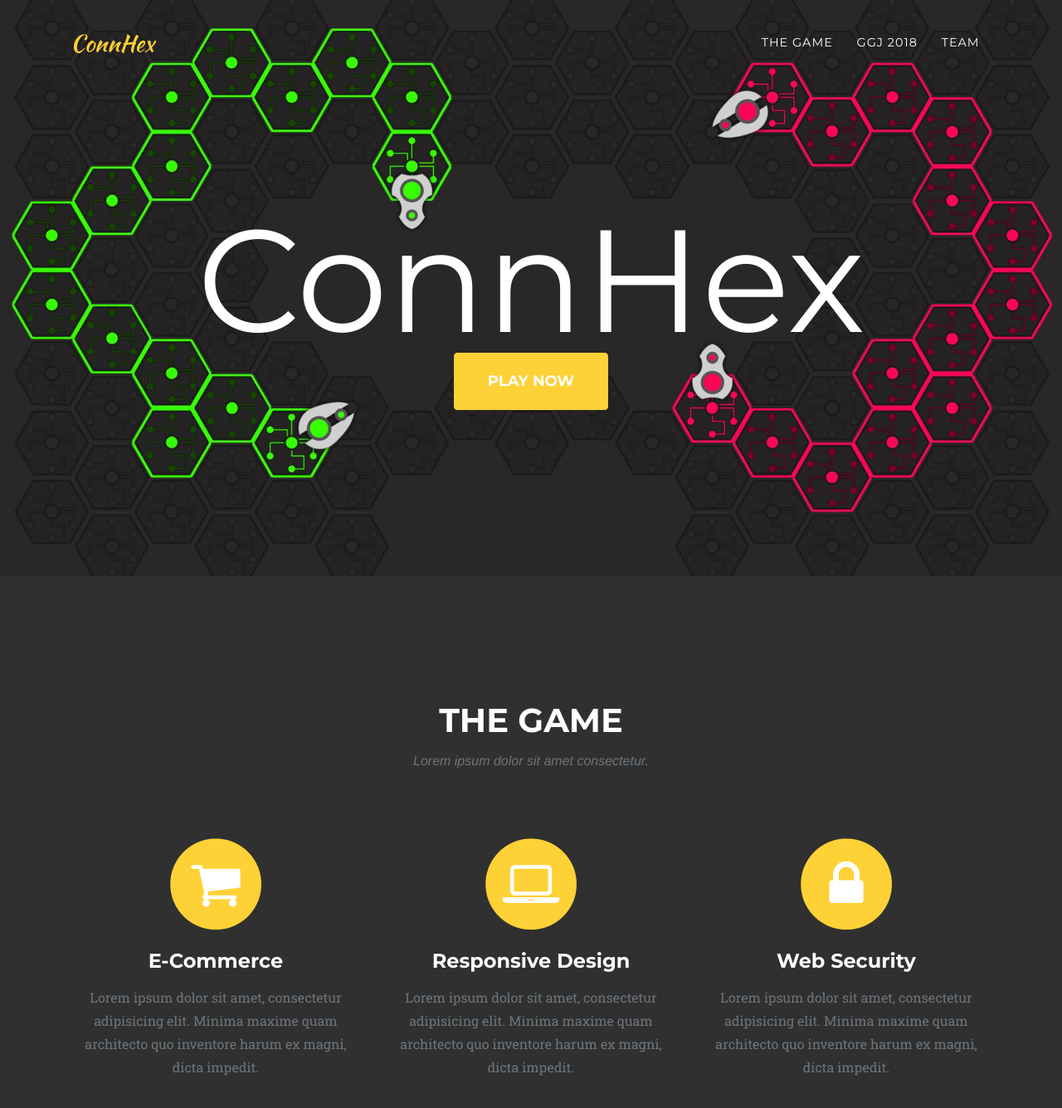
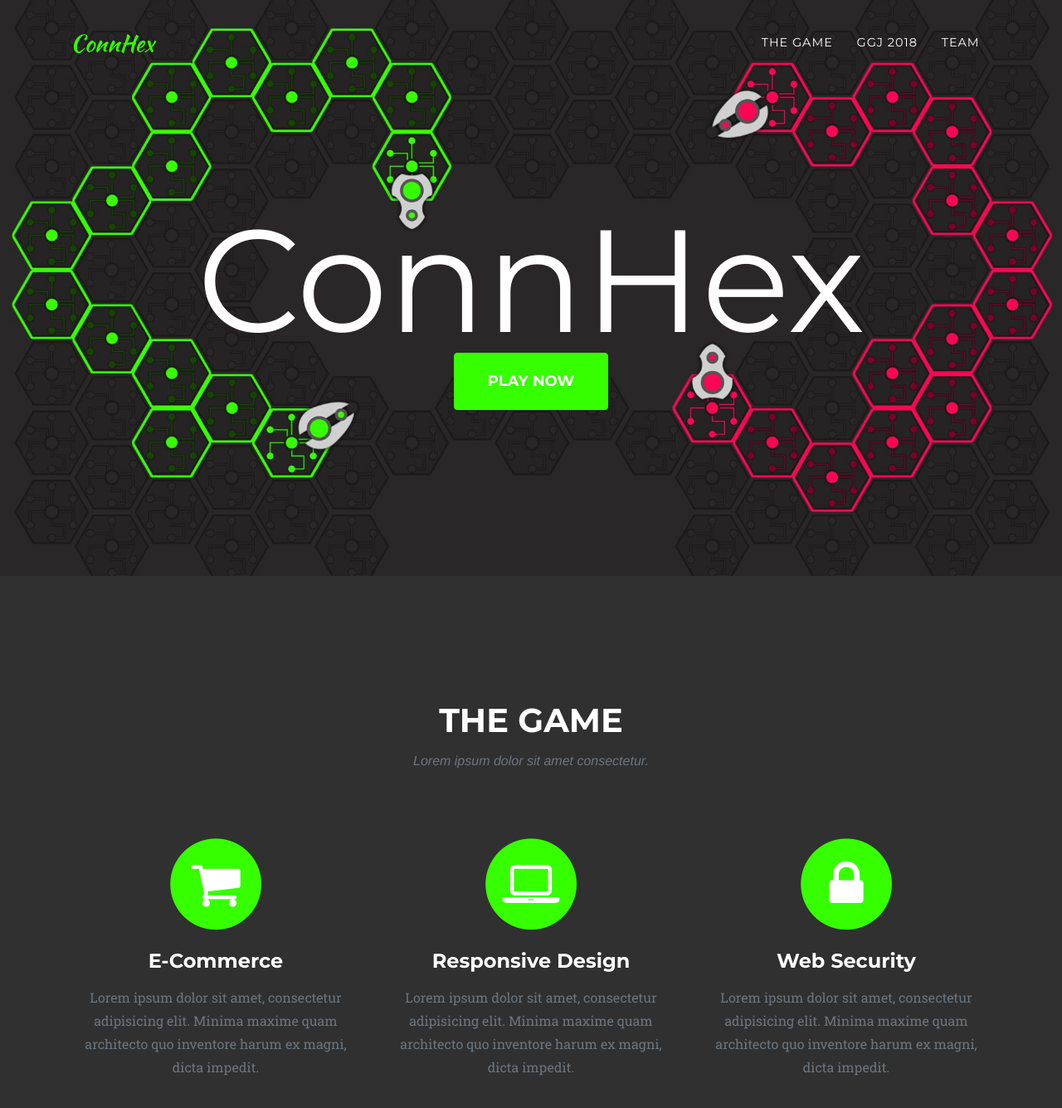
Before and after one commit to ConnHex/connhex.github.io, a Jekyll site: the page built from index.html, in a window 1280 px wide and 1400 px high. Shown: the top 1335 px of the window at 83% size. Built offline with Jekyll 4.4.1, drawn with Linux system fonts in a browser that asks for light colours; some web fonts are replaced; the list of posts is cut into pages by our own code.

Commit message:
No more yellow

```diff
--- a/css/agency.css
+++ b/css/agency.css
@@ -9,7 +9,7 @@ p {
 }
 
 a {
-  color: #fed136;
+  color: #36FF00;
 }
 
 a:hover {
@@ -17,7 +17,7 @@ a:hover {
 }
 
 .text-primary {
-  color: #fed136 !important;
+  color: #36FF00 !important;
 }
 
 h1,
@@ -66,8 +66,8 @@ section h3.section-subheading {
 }
 
 .btn-primary {
-  background-color: #fed136;
-  border-color: #fed136;
+  background-color: #36FF00;
+  border-color: #36FF00;
 }
 
 .btn-primary:active, .btn-primary:focus, .btn-primary:hover {
@@ -81,12 +81,12 @@ section h3.section-subheading {
 }
 
 ::-moz-selection {
-  background: #fed136;
+  background: #36FF00;
   text-shadow: none;
 }
 
 ::selection {
-  background: #fed136;
+  background: #36FF00;
   text-shadow: none;
 }
 
@@ -109,12 +109,12 @@ img::-moz-selection {
   text-transform: uppercase;
   color: white;
   border: 0;
-  background-color: #fed136;
+  background-color: #36FF00;
   font-family: 'Montserrat', 'Helvetica Neue', Helvetica, Arial, sans-serif;
 }
 
 #mainNav .navbar-brand {
-  color: #fed136;
+  color: #36FF00;
   font-family: 'Kaushan Script', 'Helvetica Neue', Helvetica, Arial, cursive;
 }
 
@@ -132,7 +132,7 @@ img::-moz-selection {
 }
 
 #mainNav .navbar-nav .nav-item .nav-link.active, #mainNav .navbar-nav .nav-item .nav-link:hover {
-  color: #fed136;
+  color: #36FF00;
 }
 
 @media (min-width: 992px) {
@@ -450,7 +450,7 @@ header.masthead .intro-text .intro-heading {
   color: white;
   border: 7px solid #e9ecef;
   border-radius: 100%;
-  background-color: #fed136;
+  background-color: #36FF00;
 }
 
 .timeline > li .timeline-image h4 {
@@ -621,7 +621,7 @@ section#contact .form-group textarea.form-control {
 }
 
 section#contact .form-control:focus {
-  border-color: #fed136;
+  border-color: #36FF00;
   box-shadow: none;
 }
 
@@ -691,5 +691,5 @@ ul.social-buttons li a {
 }
 
 ul.social-buttons li a:active, ul.social-buttons li a:focus, ul.social-buttons li a:hover {
-  background-color: #fed136;
+  background-color: #36FF00;
 }
```
